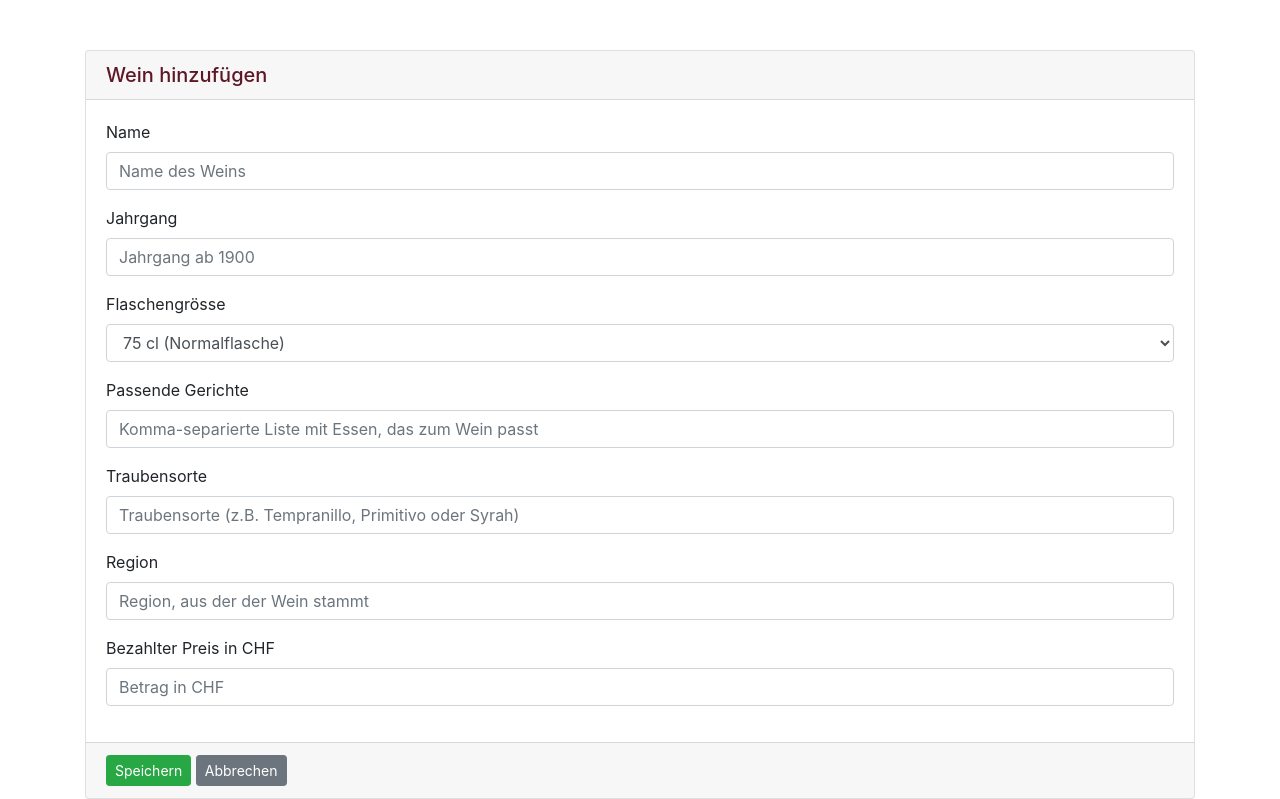
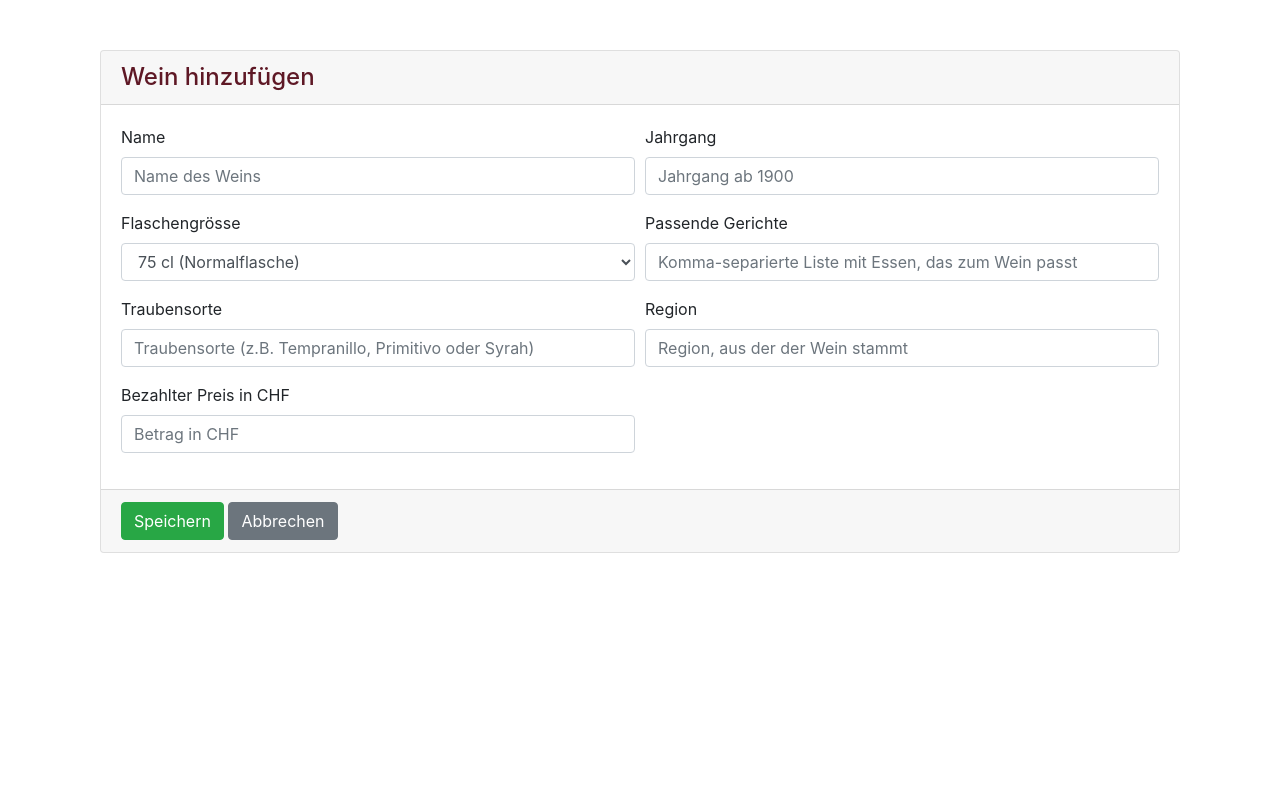
Before and after one commit to jannikmeier/prog2, a Flask app: page /add in a window 1280 px wide. Shown: the part 56-855 px from the top of the page. After the commit the page ends 609 px from the top, so only its background shows below. Run offline with Flask 2, Linux system fonts and the light colour scheme; some libraries are stand-ins or nearby versions.

Commit message:
Layout Fixes

```diff
--- a/main.py
+++ b/main.py
@@ -54,6 +54,10 @@ def winepairing_overview():
 def info():
     return render_template('info.html')
 
+@app.route('/readme')
+def readme():
+    return render_template('./README.md')
+
 # Starten des Servers
 
 if __name__ == '__main__':
--- a/static/main.css
+++ b/static/main.css
@@ -13,13 +13,14 @@ nav.navbar {
 }*/
 
 .row {
-    margin-top: 50px;
+    margin: 50px 0;
 }
 
 hr {
     margin: 25px 0;
 }
 
-h5.card-header {
+h4.card-header,
+a#winedetails {
     color: rgba(94, 24, 37, 1);
 }
--- a/templates/add.html
+++ b/templates/add.html
@@ -27,17 +27,20 @@
                 <div class="col-sm">
                     <div class="card">
                         <form method="POST" action="/add">
-                            <h5 class="card-header">Wein hinzuf&uuml;gen</h5>
+                            <h4 class="card-header">Wein hinzuf&uuml;gen</h4>
                             <div class="card-body">
-                                <div class="form-group">
+                                <div class="form-row">
+                                    <div class="form-group col-md-6">
                                         <label for="name">Name</label>
                                         <input type="text" class="form-control" id="name" name="name" placeholder="Name des Weins" required/>
                                     </div>
-                                <div class="form-group">
+                                    <div class="form-group col-md-6">
                                         <label for="year">Jahrgang</label>
                                         <input type="number" class="form-control" id="year" name="year" min="1900" placeholder="Jahrgang ab 1900" required/>
                                     </div>
-                                <div class="form-group">
+                                </div>
+                                <div class="form-row">
+                                    <div class="form-group col-md-6">
                                         <label for="size">Flaschengr&ouml;sse</label>
                                         <select class="form-control" id="size" name="size" required>
                                             <option value="37.5">37.5 cl (Demi)</option>
@@ -46,26 +49,34 @@
                                             <option value="300">300 cl / 3 l (Doppel-Magnum)</option>
                                         </select>
                                     </div>
-                                <div class="form-group">
+                                    <div class="form-group col-md-6">
                                         <label for="meals">Passende Gerichte</label>
                                         <input type="text" class="form-control" id="meals" name="meals" placeholder="Komma-separierte Liste mit Essen, das zum Wein passt" required/>
                                     </div>
-                                <div class="form-group">
+                                </div>
+                                <div class="form-row">
+                                    <div class="form-group col-md-6">
                                         <label for="grape">Traubensorte</label>
                                         <input type="text" class="form-control" id="grape" name="grape" placeholder="Traubensorte (z.B. Tempranillo, Primitivo oder Syrah)" required/>
                                     </div>
-                                <div class="form-group">
+                                    <div class="form-group col-md-6">
                                         <label for="region">Region</label>
                                         <input type="text" class="form-control" id="region" name="region" placeholder="Region, aus der der Wein stammt" required/>
                                     </div>
-                                <div class="form-group">
+                                </div>
+                                <div class="form-row">
+                                    <div class="form-group col-md-6">
                                         <label for="pricepaid">Bezahlter Preis in CHF</label>
                                         <input type="number" class="form-control" id="pricepaid" name="pricepaid" min="0" placeholder="Betrag in CHF" required/>
                                     </div>
+                                    <div class="form-group col-md-6">
+                                        &nbsp;
+                                    </div>
+                                </div>
                             </div>
                             <div class="card-footer">
-                                <input class="btn btn-success btn-sm" type="submit" value="Speichern"/>
-                                <a href="/cellar" class="btn btn-secondary btn-sm" role="button">Abbrechen</a>
+                                <input class="btn btn-success" type="submit" value="Speichern"/>
+                                <a href="/cellar" class="btn btn-secondary" role="button">Abbrechen</a>
                             </div>
                         </form>
                     </div>
--- a/templates/info.html
+++ b/templates/info.html
@@ -1,7 +1,7 @@
 <!DOCTYPE html>
 <html>
     <head>
-        <title>About | MyWines</title>
+        <title>Info | MyWines</title>
         <link rel="stylesheet" type="text/css" href="static/bootstrap.min.css">
         <link rel="stylesheet" type="text/css" href="static/main.css">
     </head>
@@ -26,9 +26,10 @@
           <div class="row">
             <div class="col-sm">
               <div class="card">
-                <h5 class="card-header">About MyWines</h5>
+                <h4 class="card-header">About MyWines</h4>
                 <div class="card-body">
                   <p>Lorem Ipsum Dolor Sit Amet.</p>
+                  <a href="/README.md" class="btn btn-dark btn-sm" role="button">Download</a>
                 </div>
               </div>
             </div>
--- a/templates/winepairing.html
+++ b/templates/winepairing.html
@@ -26,12 +26,12 @@
           <div class="row">
             <div class="col-sm">
               <div class="card">
-                <h5 class="card-header">Wine Pairing</h5>
+                <h4 class="card-header">Wine Pairing</h4>
                 <div class="card-body">
                   <p>Welcher Wein zu welchem Essen?</p>
                   <form action="winepairing" class="form-inline" method="POST">
-                    <label class="sr-only" for="meal">Meal</label>
-                    <input type="text" class="form-control mb-2 mr-sm-2" id="meal" name="meal" placeholder="Pasta, Steak, etc." style="width:inherit;"/>
+                    <label for="meal">Meal</label>
+                    <input type="text" class="form-control" id="meal" name="meal" placeholder="Pasta, Steak, etc."/>
                     <button type="submit" class="btn btn-dark mb-2">Passenden Wein dazu finden</button>
                   </form>
                   {% if wines is defined %}
```
Also changed, not shown: templates/cellar.html (+7 -6 lines), templates/detail.html (+5 -5 lines), templates/index.html (+6 -7 lines). Lines whose indentation alone changed are shown as unchanged.
